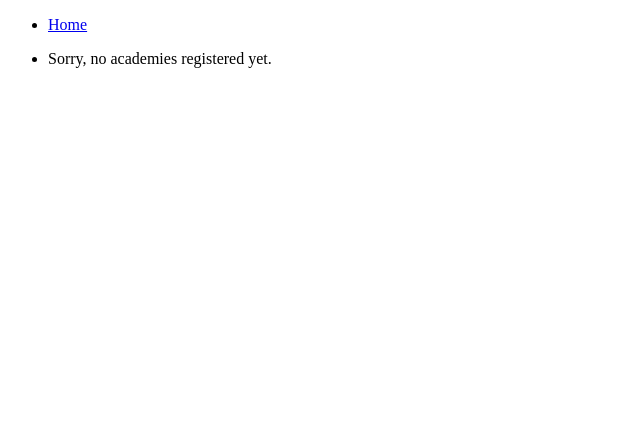
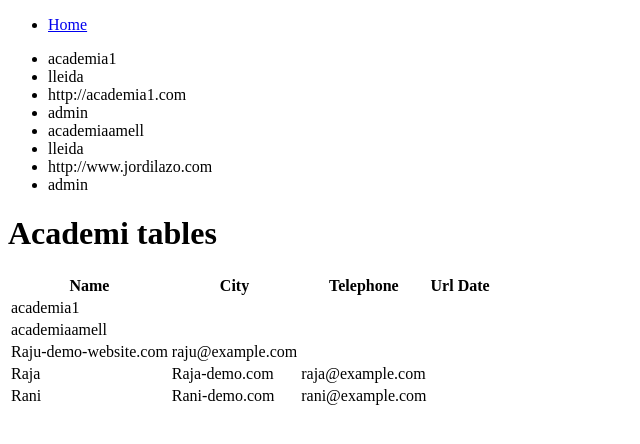
Before and after one commit to JordiLazo/process_models_project, a Django app: page /details/ in a window 1280 px wide. Shown: the top 444 px of the page, without its empty margins (0-640 px from the left). Run offline with Django 3.2, Linux system fonts and the light colour scheme; data comes from the database, SQL or seed files in the repository; some libraries are stand-ins or nearby versions.

Commit message:
listing html

```diff
--- a/academy/academy/urls.py
+++ b/academy/academy/urls.py
@@ -30,7 +30,7 @@ urlpatterns = [
                 template_name='academies_list.html'),
                 name='academies_list'),
     path('details/', ListView.as_view(queryset=Academia.objects.filter(date__lte=timezone.now()).order_by('-date')[:5],
-                context_object_name='details_academies_list',
+                context_object_name='latest_academies_list',
                 template_name='academies_details.html'),
                 name='academies_details'),
 ]
--- a/academy/academyApp/templates/academies_details.html
+++ b/academy/academyApp/templates/academies_details.html
@@ -1,11 +1,54 @@
 {% extends "base.html" %}
 {% block content %}
+
 
 <ul>
     {% for academia in latest_academies_list%}
         <li>{{ academia.name }}</li>
         <li>{{ academia.city }}</li>
+        <li>{{ academia.url }}</li>
+        <li>{{ academia.user }}</li>
     {% empty %}<li>Sorry, no academies registered yet.</li>
     {% endfor %}
 </ul>
+<title>Table With Border</title>
+
+
+
+<h1>Academi tables</h1>
+
+<table>
+    <thead>
+        <tr>
+            <th>Name</th>
+            <th>City</th>
+            <th>Telephone</th>
+            <th>Url</th>
+            <th>Date</th>
+        </tr>
+    </thead>
+
+    <tbody>
+        {% for academia in latest_academies_list%}
+        <tr>
+
+        <td>{{ academia.name }}</td>
+            {% endfor %}
+            </tr>
+ <td>Raju-demo-website.com</td>
+ <td>raju@example.com</td>
+
+ <tr>
+ <td>Raja</td>
+ <td>Raja-demo.com</td>
+ <td>raja@example.com</td>
+ </tr>
+ <tr>
+ <td>Rani</td>
+ <td>Rani-demo.com</td>
+ <td>rani@example.com</td>
+ </tr>
+ </tbody>
+ </table>
+
 {% endblock %}
```
